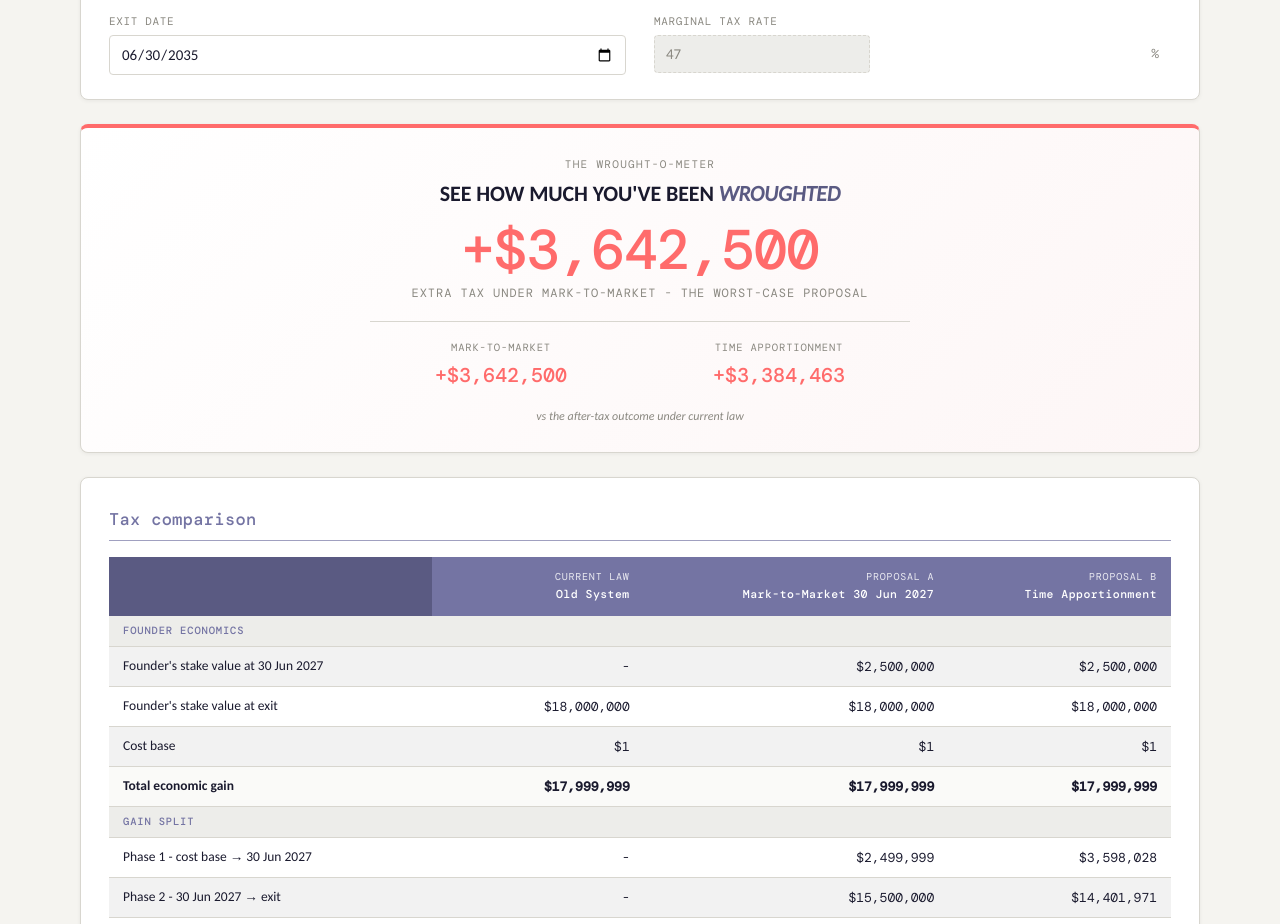
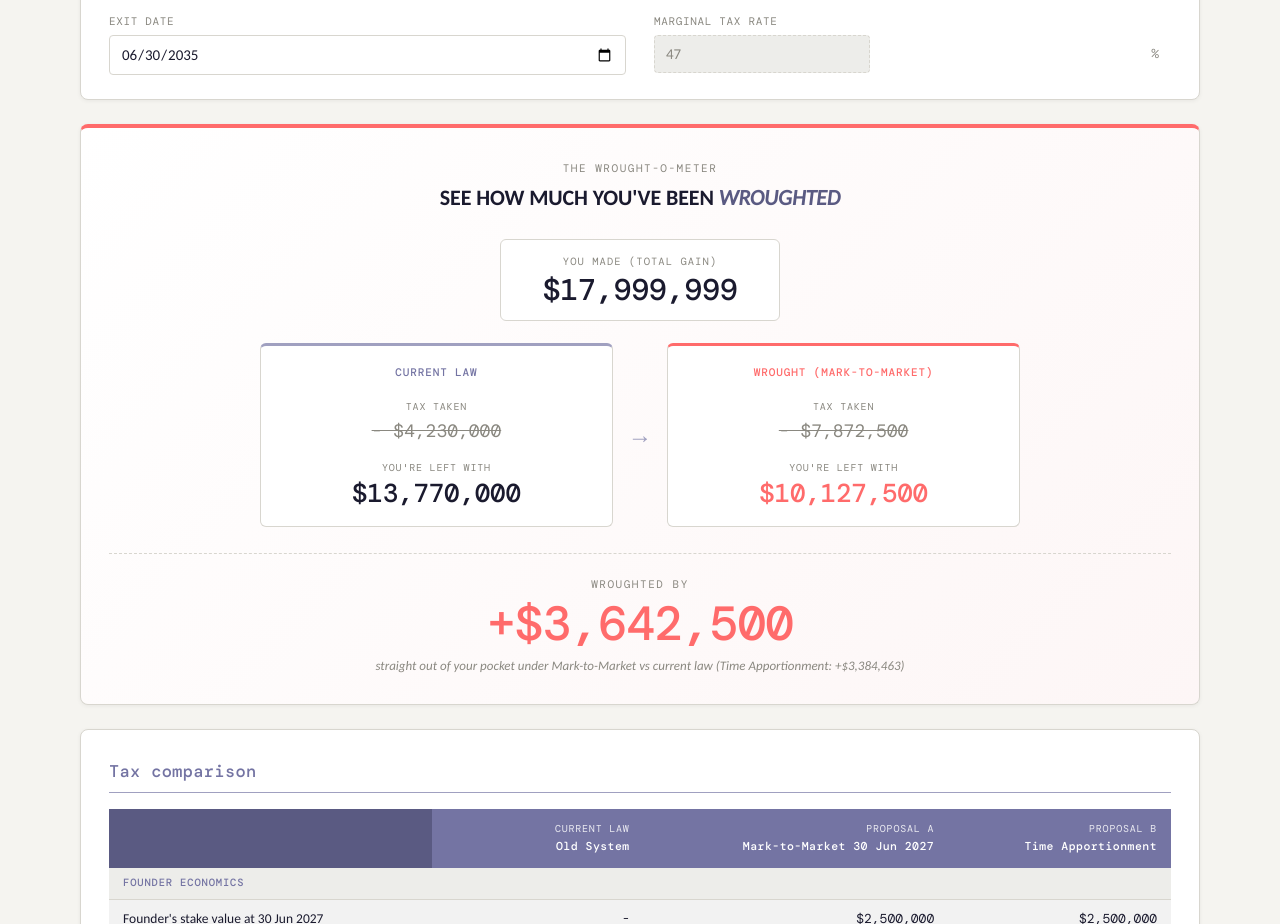
Before and after one commit to Dantheelitedev/Founder-Tax-Wrought-Calculator, a plain HTML site: page index.html in a window 1280 px wide. Shown: the part 1033-1957 px from the top of the page. Drawn offline with nearby package versions, Linux system fonts and the light colour scheme; a web font is replaced by a local one.

Commit message:
Rebuild Wrought-O-Meter: gain made, old vs wrought tax, leftover, delta

```diff
--- a/index.html
+++ b/index.html
@@ -266,7 +266,7 @@ table.comparison tr.delta td.better { color: #4a8868; }
   border: 1px solid var(--border);
   border-top: 4px solid var(--poor);
   border-radius: 8px;
-  padding: 28px 28px 26px;
+  padding: 32px 28px 28px;
   box-shadow: 0 1px 4px rgba(0,0,0,0.06);
   margin-bottom: 24px;
   text-align: center;
@@ -275,7 +275,7 @@ table.comparison tr.delta td.better { color: #4a8868; }
   font-family: 'DM Mono', monospace;
   font-size: 11px;
   text-transform: uppercase;
-  letter-spacing: 0.12em;
+  letter-spacing: 0.14em;
   color: var(--muted);
   margin-bottom: 4px;
 }
@@ -284,7 +284,7 @@ table.comparison tr.delta td.better { color: #4a8868; }
   font-size: 22px;
   font-weight: 700;
   color: var(--text);
-  margin: 0 0 10px;
+  margin: 0 0 24px;
   letter-spacing: -0.005em;
 }
 .wrought-card .headline em {
@@ -292,62 +292,134 @@ table.comparison tr.delta td.better { color: #4a8868; }
   color: var(--lilac-hover);
   font-weight: 700;
 }
-.wrought-card .big-number {
+.wrought-gain {
+  margin: 0 auto 22px;
+  padding: 14px 24px;
+  display: inline-block;
+  background: var(--surface);
+  border: 1px solid var(--border);
+  border-radius: 6px;
+  min-width: 280px;
+}
+.wrought-gain .label {
   font-family: 'DM Mono', monospace;
-  font-size: 56px;
+  font-size: 10.5px;
+  text-transform: uppercase;
+  letter-spacing: 0.1em;
+  color: var(--muted);
+  margin-bottom: 2px;
+}
+.wrought-gain .value {
+  font-family: 'DM Mono', monospace;
+  font-size: 30px;
+  font-weight: 500;
+  color: var(--text);
+  letter-spacing: -0.01em;
+  line-height: 1.1;
+}
+.wrought-pillars {
+  display: grid;
+  grid-template-columns: 1fr auto 1fr;
+  gap: 16px;
+  align-items: stretch;
+  max-width: 760px;
+  margin: 0 auto;
+}
+.wrought-pillar {
+  background: var(--surface);
+  border: 1px solid var(--border);
+  border-radius: 6px;
+  padding: 18px 16px;
+  text-align: center;
+  display: flex;
+  flex-direction: column;
+  gap: 4px;
+}
+.wrought-pillar.old { border-top: 3px solid var(--lilac-dim); }
+.wrought-pillar.new { border-top: 3px solid var(--poor); }
+.wrought-pillar .system-name {
+  font-family: 'DM Mono', monospace;
+  font-size: 11px;
+  text-transform: uppercase;
+  letter-spacing: 0.08em;
+  color: var(--lilac);
+  margin-bottom: 8px;
+  font-weight: 500;
+}
+.wrought-pillar.new .system-name { color: var(--poor); }
+.wrought-pillar .stat-label {
+  font-family: 'DM Mono', monospace;
+  font-size: 10px;
+  text-transform: uppercase;
+  letter-spacing: 0.08em;
+  color: var(--muted);
+  margin-top: 6px;
+}
+.wrought-pillar .tax {
+  font-family: 'DM Mono', monospace;
+  font-size: 18px;
+  color: var(--muted);
+  text-decoration: line-through;
+  font-weight: 400;
+  margin-bottom: 4px;
+}
+.wrought-pillar .keep {
+  font-family: 'DM Mono', monospace;
+  font-size: 26px;
+  font-weight: 500;
+  color: var(--text);
+  letter-spacing: -0.01em;
+  line-height: 1.1;
+}
+.wrought-pillar.new .keep { color: var(--poor); }
+.wrought-arrow {
+  display: flex;
+  align-items: center;
+  justify-content: center;
+  font-family: 'DM Mono', monospace;
+  font-size: 24px;
+  color: var(--lilac-dim);
+  padding: 0 4px;
+}
+.wrought-delta {
+  margin-top: 26px;
+  padding-top: 22px;
+  border-top: 1px dashed var(--border);
+}
+.wrought-delta .label {
+  font-family: 'DM Mono', monospace;
+  font-size: 11px;
+  text-transform: uppercase;
+  letter-spacing: 0.14em;
+  color: var(--muted);
+  margin-bottom: 6px;
+}
+.wrought-delta .big {
+  font-family: 'DM Mono', monospace;
+  font-size: 48px;
   font-weight: 500;
   color: var(--poor);
   line-height: 1.05;
-  margin: 8px 0 4px;
   letter-spacing: -0.02em;
 }
-.wrought-card.positive .big-number { color: #4a8868; }
+.wrought-delta .sub {
+  font-family: 'Carlito', sans-serif;
+  font-size: 13px;
+  font-style: italic;
+  color: var(--muted);
+  margin-top: 6px;
+}
 .wrought-card.positive { border-top-color: #4a8868; background: linear-gradient(135deg, #fff 0%, #f4faf6 100%); }
-.wrought-card .big-caption {
-  font-family: 'DM Mono', monospace;
-  font-size: 12px;
-  color: var(--muted);
-  text-transform: uppercase;
-  letter-spacing: 0.08em;
-  margin-bottom: 18px;
-}
-.wrought-card .breakdown {
-  display: grid;
-  grid-template-columns: 1fr 1fr;
-  gap: 16px;
-  max-width: 540px;
-  margin: 18px auto 0;
-  padding-top: 18px;
-  border-top: 1px solid var(--border);
-}
-.wrought-card .breakdown-item {
-  display: flex;
-  flex-direction: column;
-  align-items: center;
-}
-.wrought-card .breakdown-label {
-  font-family: 'DM Mono', monospace;
-  font-size: 10.5px;
-  text-transform: uppercase;
-  letter-spacing: 0.08em;
-  color: var(--muted);
-  margin-bottom: 4px;
-}
-.wrought-card .breakdown-value {
-  font-family: 'DM Mono', monospace;
-  font-size: 20px;
-  font-weight: 500;
-  color: var(--poor);
-}
-.wrought-card.positive .breakdown-value { color: #4a8868; }
-.wrought-card .footnote {
-  font-size: 12px;
-  color: var(--muted);
-  font-style: italic;
-  margin-top: 16px;
-  max-width: 560px;
-  margin-left: auto;
-  margin-right: auto;
+.wrought-card.positive .wrought-pillar.new { border-top-color: #4a8868; }
+.wrought-card.positive .wrought-pillar.new .system-name { color: #4a8868; }
+.wrought-card.positive .wrought-pillar.new .keep { color: #4a8868; }
+.wrought-card.positive .wrought-delta .big { color: #4a8868; }
+
+@media (max-width: 720px) {
+  .wrought-pillars { grid-template-columns: 1fr; }
+  .wrought-arrow { transform: rotate(90deg); padding: 4px 0; }
+  .wrought-delta .big { font-size: 36px; }
+  .wrought-gain .value { font-size: 24px; }
 }
 
 footer {
@@ -451,19 +523,35 @@ footer {
   <div class="wrought-card" id="wrought-card">
     <div class="eyebrow">The Wrought-O-Meter</div>
     <h3 class="headline">See how much you've been <em>wroughted</em></h3>
-    <div class="big-number" id="wrought-big">+$0</div>
-    <div class="big-caption" id="wrought-caption">extra tax under the worst-case proposal</div>
-    <div class="breakdown">
-      <div class="breakdown-item">
-        <div class="breakdown-label">Mark-to-Market</div>
-        <div class="breakdown-value" id="wrought-m2m">+$0</div>
+
+    <div class="wrought-gain">
+      <div class="label">You made (total gain)</div>
+      <div class="value" id="wrought-gain">$0</div>
+    </div>
+
+    <div class="wrought-pillars">
+      <div class="wrought-pillar old">
+        <div class="system-name">Current law</div>
+        <div class="stat-label">Tax taken</div>
+        <div class="tax" id="wrought-old-tax">$0</div>
+        <div class="stat-label">You're left with</div>
+        <div class="keep" id="wrought-old-keep">$0</div>
       </div>
-      <div class="breakdown-item">
-        <div class="breakdown-label">Time Apportionment</div>
-        <div class="breakdown-value" id="wrought-app">+$0</div>
+      <div class="wrought-arrow">→</div>
+      <div class="wrought-pillar new">
+        <div class="system-name" id="wrought-new-name">Wrought system</div>
+        <div class="stat-label">Tax taken</div>
+        <div class="tax" id="wrought-new-tax">$0</div>
+        <div class="stat-label">You're left with</div>
+        <div class="keep" id="wrought-new-keep">$0</div>
       </div>
     </div>
-    <div class="footnote" id="wrought-footnote">vs the after-tax outcome under current law</div>
+
+    <div class="wrought-delta">
+      <div class="label">Wroughted by</div>
+      <div class="big" id="wrought-delta">$0</div>
+      <div class="sub" id="wrought-delta-sub">under the worst-case proposal vs current law</div>
+    </div>
   </div>
 
   <section class="card">
@@ -644,16 +732,25 @@ function calc() {
   const m2mDelta = m2mTotalTax - oldTax;
   const appDelta = appTax - oldTax;
   const worstDelta = Math.max(m2mDelta, appDelta);
-  const worstName = m2mDelta >= appDelta ? 'Mark-to-Market' : 'Time Apportionment';
+  const worstIsM2M = m2mDelta >= appDelta;
+  const worstName = worstIsM2M ? 'Mark-to-Market' : 'Time Apportionment';
+  const altName = worstIsM2M ? 'Time Apportionment' : 'Mark-to-Market';
+  const worstNewTax = worstIsM2M ? m2mTotalTax : appTax;
+  const altDelta = worstIsM2M ? appDelta : m2mDelta;
   const wroughtCard = document.getElementById('wrought-card');
   const isPositive = worstDelta < 0;
   wroughtCard.classList.toggle('positive', isPositive);
-  document.getElementById('wrought-big').textContent = fmtSigned(worstDelta);
-  document.getElementById('wrought-caption').textContent = isPositive
-    ? `you'd actually come out ahead under ${worstName}`
-    : `extra tax under ${worstName} - the worst-case proposal`;
-  document.getElementById('wrought-m2m').textContent = fmtSigned(m2mDelta);
-  document.getElementById('wrought-app').textContent = fmtSigned(appDelta);
+
+  document.getElementById('wrought-gain').textContent = fmt(totalGain);
+  document.getElementById('wrought-old-tax').textContent = '- ' + fmt(oldTax);
+  document.getElementById('wrought-old-keep').textContent = fmt(founderValueExit - oldTax);
+  document.getElementById('wrought-new-name').textContent = `Wrought (${worstName})`;
+  document.getElementById('wrought-new-tax').textContent = '- ' + fmt(worstNewTax);
+  document.getElementById('wrought-new-keep').textContent = fmt(founderValueExit - worstNewTax);
+  document.getElementById('wrought-delta').textContent = fmtSigned(worstDelta);
+  document.getElementById('wrought-delta-sub').textContent = isPositive
+    ? `you'd come out ahead under ${worstName}; ${altName} would be ${fmtSigned(altDelta)}`
+    : `straight out of your pocket under ${worstName} vs current law (${altName}: ${fmtSigned(altDelta)})`;
 
   // Timing note
   const note = `<strong>Cash-flow timing matters.</strong> Under Mark-to-Market, ${fmt(p1Tax)} of tax is due at 30 June 2027 - before any exit liquidity event. Under both Old System and Time Apportionment, the entire tax bill is deferred until exit.`;
```
